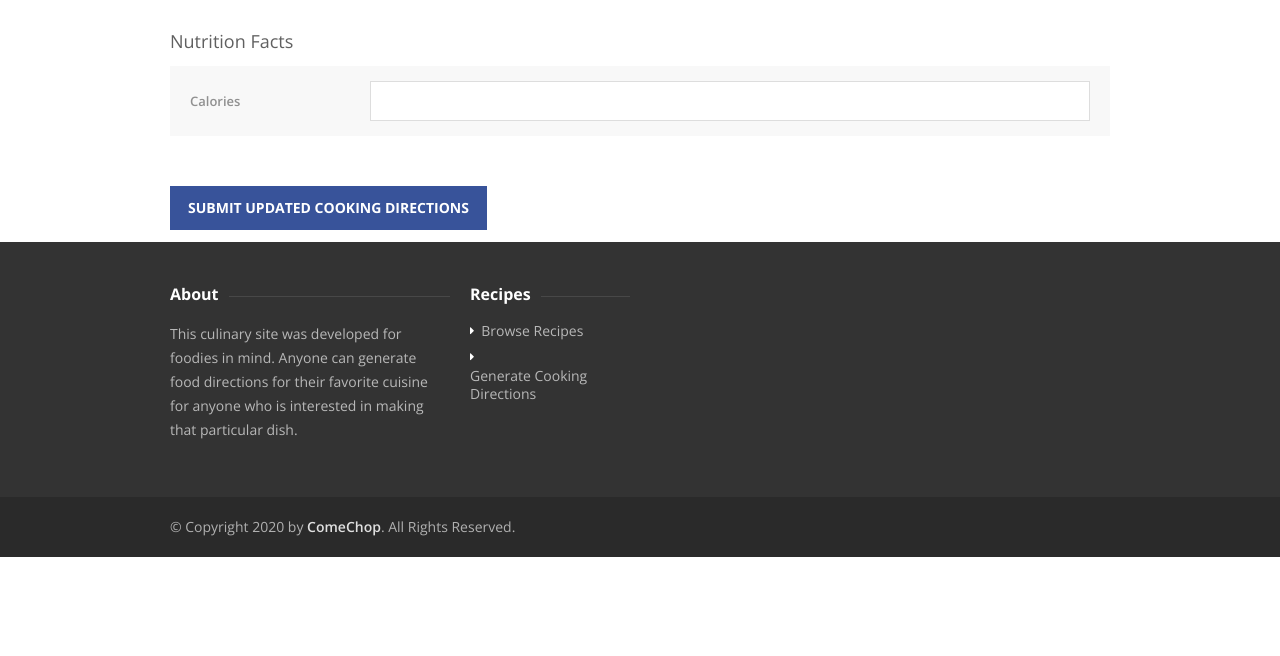
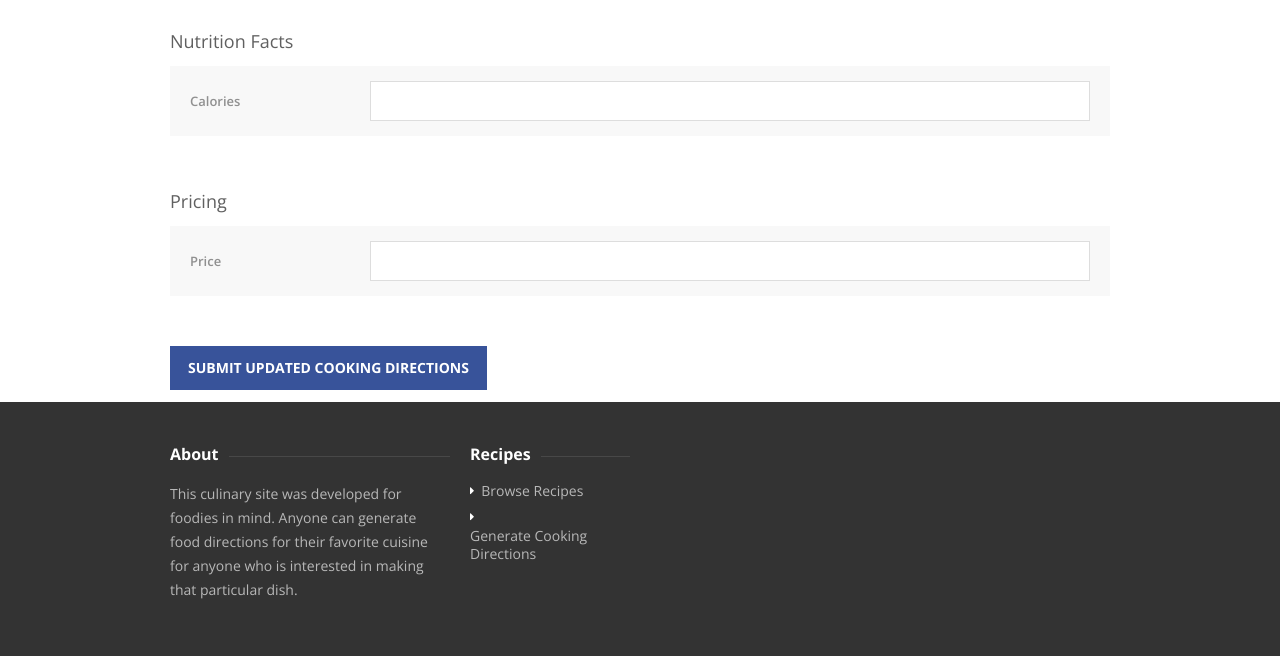
Before and after one commit to akshaynorth/Djangomilestoneproject, a Django app: template pages/templates/edit-recipe.html in a window 1280 px wide. Shown: the part 1421-2077 px from the top of the page. Before the commit the page ends 1978 px from the top, so only its background shows below. Run offline with Django 3.2, Linux system fonts and the light colour scheme; the template is opened without the code that fills it, so the values that code supplies are empty.

Commit message:
Implement editing and submitting recipe prices

```diff
--- a/pages/templates/edit-recipe.html
+++ b/pages/templates/edit-recipe.html
@@ -200,6 +200,19 @@
 			</fieldset>
 
 			<div class="margin-top-30"></div>
+
+			<!-- Recipe Price -->
+			<h4>Pricing</h4>
+			<fieldset class="additional-info">
+				<table>
+					<tr class="ingredients-cont">
+						<td class="label"><label for="recipe_price">Price</label></td>
+						<td><input id="recipe_price" type="text" value="{{recipe.price}}"/></td>
+					</tr>
+				</table>
+			</fieldset>
+
+			<div class="margin-top-30"></div>
 			<a href="" id="submit_recipe_btn" class="button color big">Submit Updated Cooking Directions</a>
 		</div>
 	</div>
--- a/recipe/views.py
+++ b/recipe/views.py
@@ -206,6 +206,7 @@ def edit_recipe(request, recipe_id):
                 'cook_time': recipe.cook_time,
                 'calories': recipe.calories,
                 'portions': recipe.portions,
+                'price': recipe.price,
                 'short_description': recipe.short_description,
                 'ingredients': list(recipe.ingredients.values_list('description', flat=True)),
                 'instructions': list(recipe.instructions.values_list('description', flat=True)),
@@ -280,6 +281,7 @@ def submit_edit_recipe(request, recipe_id):
             recipe.cook_time = form_data.get('cook_time', recipe.cook_time)
             recipe.calories = form_data.get('calories', recipe.calories)
             recipe.portions = form_data.get('portions', recipe.portions)
+            recipe.price = form_data.get('price', recipe.price)
 
             if request.FILES.get('files', None):
                 uploaded_file = request.FILES.get('file')
--- a/static/scripts/edit_submit_rest.js
+++ b/static/scripts/edit_submit_rest.js
@@ -93,6 +93,12 @@
                 return;
             }
 
+            let price = $('#recipe_price').val().trim()
+            if (price.length == 0) {
+                alert('Provide a price for the recipe')
+                return
+            }
+
 	        // Send a request to the flask application to create the recipe
 	        let form_data = new FormData()
 	        if ($('input[type="file"]')[0].files.length > 0) {
@@ -109,6 +115,7 @@
 	        form_data.append('cook_time', cook_time)
 	        form_data.append('calories', calories)
 	        form_data.append('portions', portions)
+	        form_data.append('price', price)
 	        form_data.append('ingredients', JSON.stringify(ingredient_list))
 	        form_data.append('instructions', JSON.stringify(instruction_list))
 
```
